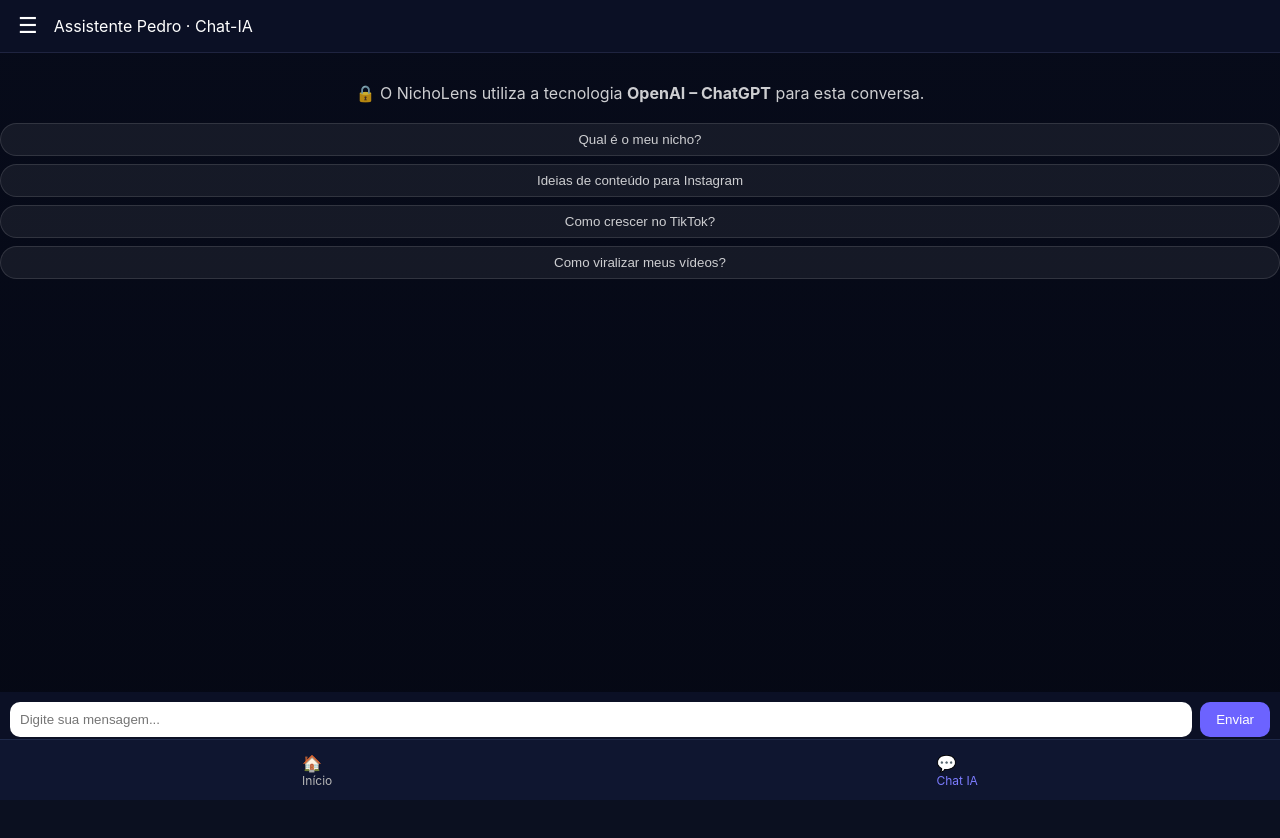
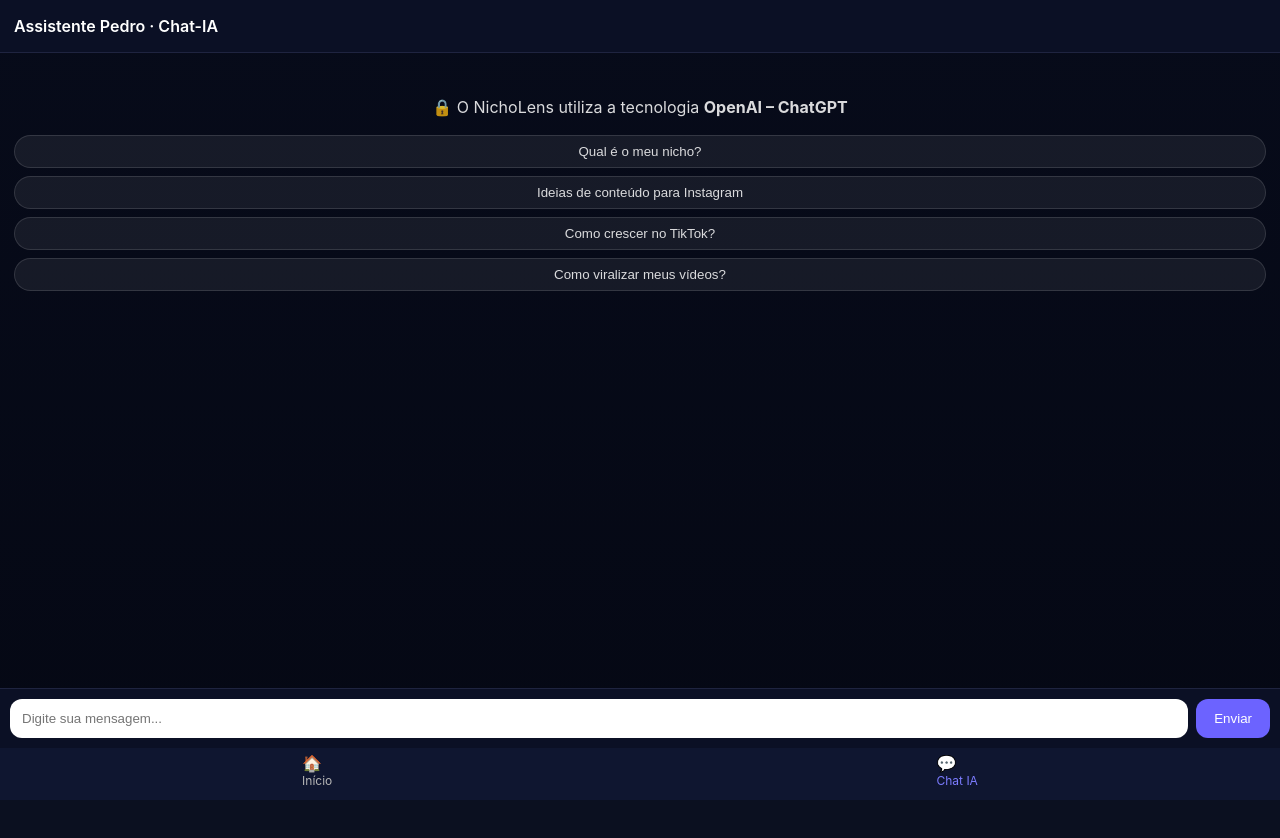
Before and after one commit to robinbrasil008-del/App---NichoLens-AI, a Next.js app: page /chat in a window 1280 px wide. Shown: the top 838 px of the page. Built offline with nearby package versions, Linux system fonts and the light colour scheme.

Commit message:
Update page.js

```diff
--- a/app/(tabs)/chat/page.js
+++ b/app/(tabs)/chat/page.js
@@ -3,127 +3,67 @@
 import { useEffect, useRef, useState } from "react";
 import Link from "next/link";
 
-function hashMessages(messages) {
-  return btoa(messages.map(m => m.role + m.content).join("|"));
-}
-
-function generateProjectTitle(text = "") {
-  const t = text.toLowerCase();
-  if (t.includes("nicho")) return "Qual é o meu nicho?";
-  if (t.includes("instagram")) return "Instagram – Estratégia";
-  if (t.includes("tiktok")) return "Crescer no TikTok";
-  if (t.includes("viral")) return "Como viralizar vídeos";
-  return "Novo projeto";
-}
-
 export default function ChatPage() {
   const [messages, setMessages] = useState([]);
   const [input, setInput] = useState("");
-  const [projects, setProjects] = useState([]);
-  const [menuOpen, setMenuOpen] = useState(false);
+  const [loading, setLoading] = useState(false);
   const bottomRef = useRef(null);
-
-  useEffect(() => {
-    const saved = JSON.parse(localStorage.getItem("nicholens-projects")) || [];
-    setProjects(saved);
-  }, []);
 
   useEffect(() => {
     bottomRef.current?.scrollIntoView({ behavior: "smooth" });
   }, [messages]);
 
-  useEffect(() => {
-    if (messages.length < 2) return;
-
-    const hash = hashMessages(messages);
-    if (projects.some(p => p.hash === hash)) return;
-
-    const title = generateProjectTitle(
-      messages.find(m => m.role === "user")?.content
-    );
-
-    const newProject = {
-      id: Date.now(),
-      title,
-      messages,
-      hash,
-    };
-
-    const updated = [newProject, ...projects];
-    setProjects(updated);
-    localStorage.setItem("nicholens-projects", JSON.stringify(updated));
-    // eslint-disable-next-line
-  }, [messages]);
-
   async function sendMessage(text) {
-    if (!text.trim()) return;
+    if (!text.trim() || loading) return;
 
     const userMsg = { role: "user", content: text };
     setMessages(prev => [...prev, userMsg]);
     setInput("");
+    setLoading(true);
 
+    try {
       const res = await fetch("/api/chat", {
         method: "POST",
+        headers: { "Content-Type": "application/json" },
         body: JSON.stringify({ messages: [...messages, userMsg] }),
       });
 
       const data = await res.json();
-    setMessages(prev => [...prev, { role: "assistant", content: data.reply }]);
+
+      if (!data?.reply) {
+        throw new Error("Resposta inválida");
       }
 
-  function loadProject(p) {
-    setMessages(p.messages);
-    setMenuOpen(false);
+      setMessages(prev => [
+        ...prev,
+        { role: "assistant", content: data.reply },
+      ]);
+    } catch (err) {
+      setMessages(prev => [
+        ...prev,
+        {
+          role: "assistant",
+          content:
+            "⚠️ Ops! Tivemos um problema ao responder. Tente novamente.",
+        },
+      ]);
+    } finally {
+      setLoading(false);
     }
-
-  function renameProject(id) {
-    const name = prompt("Renomear projeto:");
-    if (!name) return;
-    const updated = projects.map(p =>
-      p.id === id ? { ...p, title: name } : p
-    );
-    setProjects(updated);
-    localStorage.setItem("nicholens-projects", JSON.stringify(updated));
   }
 
   return (
     <div style={styles.page}>
       {/* HEADER */}
       <div style={styles.header}>
-        <button onClick={() => setMenuOpen(!menuOpen)} style={styles.menuBtn}>
-          ☰
-        </button>
         <span>Assistente Pedro · Chat-IA</span>
       </div>
 
-      {/* MENU */}
-      {menuOpen && (
-        <div style={styles.menu}>
-          <button onClick={() => setMessages([])} style={styles.menuItem}>
-            ➕ Novo chat
-          </button>
-          <div style={{ marginTop: 8, opacity: 0.7 }}>📁 Projetos salvos</div>
-          {projects.map(p => (
-            <div key={p.id} style={{ display: "flex", gap: 6 }}>
-              <button
-                style={{ ...styles.menuItem, flex: 1 }}
-                onClick={() => loadProject(p)}
-              >
-                📌 {p.title}
-              </button>
-              <button onClick={() => renameProject(p.id)} style={styles.rename}>
-                ✏️
-              </button>
-            </div>
-          ))}
-        </div>
-      )}
-
-      {/* AVISO OPENAI */}
+      {/* CHAT */}
+      <div style={styles.chat}>
         {messages.length === 0 && (
           <div style={styles.info}>
-          🔒 O NichoLens utiliza a tecnologia <b>OpenAI – ChatGPT</b> para esta
-          conversa.
+            🔒 O NichoLens utiliza a tecnologia <b>OpenAI – ChatGPT</b>
             <div style={styles.suggestions}>
               {[
                 "Qual é o meu nicho?",
@@ -131,7 +71,11 @@ export default function ChatPage() {
                 "Como crescer no TikTok?",
                 "Como viralizar meus vídeos?",
               ].map(q => (
-              <button key={q} onClick={() => sendMessage(q)} style={styles.sug}>
+                <button
+                  key={q}
+                  style={styles.sug}
+                  onClick={() => sendMessage(q)}
+                >
                   {q}
                 </button>
               ))}
@@ -139,8 +83,6 @@ export default function ChatPage() {
           </div>
         )}
 
-      {/* CHAT */}
-      <div style={styles.chat}>
         {messages.map((m, i) => (
           <div
             key={i}
@@ -149,19 +91,24 @@ export default function ChatPage() {
             {m.content}
           </div>
         ))}
+
         <div ref={bottomRef} />
       </div>
 
-      {/* INPUT FIXO */}
-      <div style={styles.inputBox}>
+      {/* INPUT FIXO ACIMA DO BANNER */}
+      <div style={styles.inputWrapper}>
         <input
           value={input}
           onChange={e => setInput(e.target.value)}
           placeholder="Digite sua mensagem..."
           style={styles.input}
         />
-        <button onClick={() => sendMessage(input)} style={styles.send}>
-          Enviar
+        <button
+          onClick={() => sendMessage(input)}
+          style={styles.send}
+          disabled={loading}
+        >
+          {loading ? "..." : "Enviar"}
         </button>
       </div>
 
@@ -174,6 +121,9 @@ export default function ChatPage() {
   );
 }
 
+const FOOTER_HEIGHT = 52;
+const INPUT_HEIGHT = 64;
+
 const styles = {
   page: {
     background: "linear-gradient(180deg,#070b1a,#050814)",
@@ -182,105 +132,92 @@ const styles = {
     flexDirection: "column",
     color: "#fff",
   },
+
   header: {
     height: 52,
     display: "flex",
     alignItems: "center",
-    gap: 10,
-    padding: "0 12px",
+    padding: "0 14px",
     background: "#0b1025",
     borderBottom: "1px solid #1f2440",
+    fontWeight: 600,
   },
-  menuBtn: {
-    background: "none",
-    border: "none",
-    color: "#fff",
-    fontSize: 22,
+
+  chat: {
+    flex: 1,
+    padding: 14,
+    overflowY: "auto",
+    paddingBottom: INPUT_HEIGHT + 10,
   },
-  menu: {
-    position: "absolute",
-    top: 52,
-    left: 8,
-    background: "#0e1430",
+
+  user: {
+    alignSelf: "flex-end",
+    background: "#6c63ff",
     padding: 12,
-    borderRadius: 12,
-    zIndex: 20,
-    width: 260,
+    borderRadius: 18,
+    marginBottom: 8,
+    maxWidth: "80%",
   },
-  menuItem: {
-    background: "none",
-    border: "none",
-    color: "#fff",
-    padding: 6,
-    textAlign: "left",
-    width: "100%",
+
+  ai: {
+    background: "#1c223f",
+    padding: 12,
+    borderRadius: 18,
+    marginBottom: 8,
+    maxWidth: "85%",
   },
-  rename: {
-    background: "none",
-    border: "none",
-    color: "#cfd3ff",
-  },
+
   info: {
     textAlign: "center",
-    opacity: 0.8,
+    opacity: 0.85,
     marginTop: 30,
   },
+
   suggestions: {
     display: "flex",
     flexDirection: "column",
     gap: 8,
-    marginTop: 20,
+    marginTop: 18,
   },
+
   sug: {
     background: "rgba(255,255,255,0.08)",
     border: "1px solid rgba(255,255,255,0.15)",
-    borderRadius: 20,
+    borderRadius: 18,
     padding: "8px 14px",
     color: "#fff",
   },
-  chat: {
-    flex: 1,
-    padding: 12,
-    overflowY: "auto",
-  },
-  user: {
-    alignSelf: "flex-end",
-    background: "#6c63ff",
-    padding: 10,
-    borderRadius: 16,
-    marginBottom: 8,
-    maxWidth: "80%",
-  },
-  ai: {
-    background: "#1c223f",
-    padding: 12,
-    borderRadius: 16,
-    marginBottom: 8,
-    maxWidth: "85%",
-  },
-  inputBox: {
-    position: "sticky",
-    bottom: 52,
+
+  inputWrapper: {
+    position: "fixed",
+    bottom: FOOTER_HEIGHT,
+    left: 0,
+    right: 0,
     display: "flex",
     gap: 8,
     padding: 10,
     background: "#0b1025",
+    borderTop: "1px solid #1f2440",
+    zIndex: 10,
   },
+
   input: {
     flex: 1,
-    padding: 10,
-    borderRadius: 10,
+    padding: 12,
+    borderRadius: 12,
     border: "none",
   },
+
   send: {
     background: "#6c63ff",
     border: "none",
     color: "#fff",
-    borderRadius: 10,
-    padding: "0 16px",
+    borderRadius: 12,
+    padding: "0 18px",
   },
+
   footer: {
-    height: 52,
+    height: FOOTER_HEIGHT,
     display: "flex",
     justifyContent: "space-around",
     alignItems: "center",
```
Lines whose indentation alone changed are shown as unchanged.
